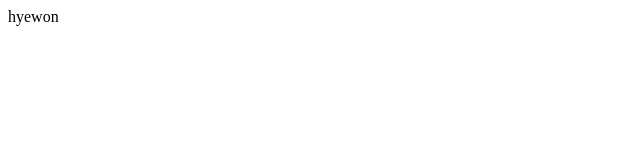
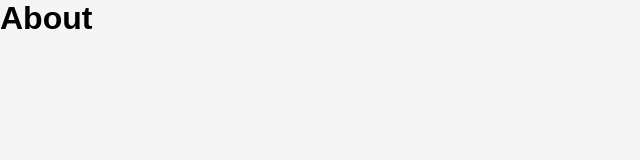
Before and after one commit to floraRoh/movie_app_2021, a React (Create React App) app: page /#/about in a window 1280 px wide. Before the commit this address led to /#/. Shown: the top 160 px of the page, without its empty margins (0-640 px from the left). Built offline with nearby package versions, Linux system fonts and the light colour scheme.

Commit message:
#6.1 Building the Router ★

```diff
--- a/src/App.js
+++ b/src/App.js
@@ -1,9 +1,29 @@
 import React from "react";
+import { HashRouter, Route } from "react-router-dom";
+import About from "./routes/About";
+import Home from "./routes/Home";
 
 function App() {
   return (
-    <span>hyewon</span>
-  )
+    <HashRouter>
+      {/*
+      <Route path="/" component={Home}></Route>
+      <Route path="/about"  component={About}></Route>
+      이렇게 되면 about에도 / 가 있으니까 about 페이지에서는 2개 다 렌더링 된다.
+      <Route path="/" exact={true} component={Home}>asdgs</Route>
+      exact={true} 를 넣어줘서 path가 정확히 '/' <- 이거 하나일 때만 home을 렌더링 해주게 할 수 있다.
+      */}
+      <Route path="/home">
+        <h1>Home</h1>
+      </Route>
+      <Route path="/home/introduction">
+        <h1>Introduction</h1>
+      </Route>
+      <Route path="/about">
+        <h1>About</h1>
+      </Route>
+    </HashRouter>
+  );
 }
 
 export default App;
--- a/src/components/Movie.scss
+++ b/src/components/Movie.scss
@@ -42,6 +42,7 @@ body {
     .movies__data {
       margin-left: 30px;
       flex: 1;
+      padding-top:2rem;
       .movies__title {
         font-size: 1.5rem;
         color: #222222;
--- a/src/routes/About.js
+++ b/src/routes/About.js
@@ -0,0 +1,9 @@
+import React from "react";
+
+function About() {
+  return(
+    <h1>About this page : because... I think... must have to study!</h1>
+  )
+}
+
+export default About;
```
